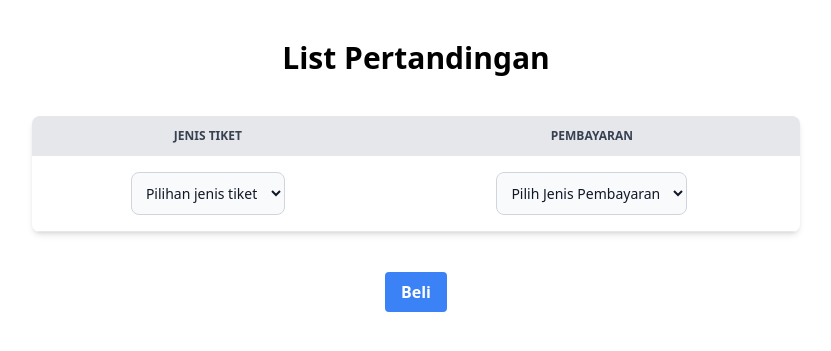
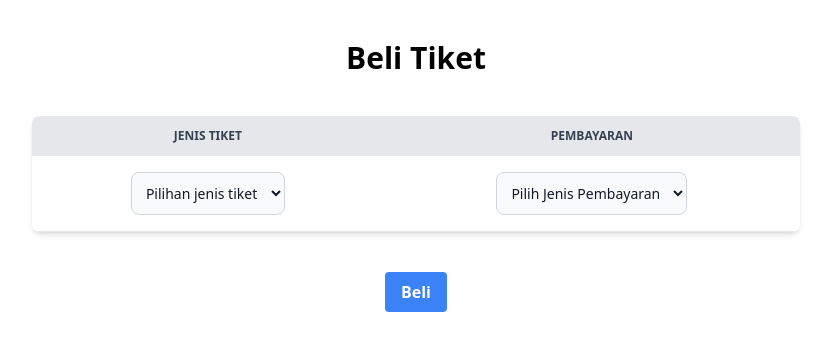
Before and after one commit to yancheesetofer/basdat, a Django app: page /penonton/tiket/ in a window 1280 px wide. Shown: the top 351 px of the page, without its empty margins (224-1055 px from the left). Run offline with Django 4.2, Linux system fonts and the light colour scheme; some libraries are stand-ins or nearby versions.

Commit message:
refactor some code

```diff
--- a/panitia/templates/mulaiPertandingan.html
+++ b/panitia/templates/mulaiPertandingan.html
@@ -1,10 +1,10 @@
 {% extends "base.html" %} {% block content %}
 <head>
-  <title>List Waktu Stadium A</title>
+  <title>Mulai Pertandingan</title>
 </head>
 <body>
   <h1 class="text-3xl font-bold flex justify-center mt-10">
-    List Pertandingan
+    Mulai Pertandingan
   </h1>
   <div class="mx-auto mt-10 w-2/5">
     <div class="relative overflow-x-auto shadow-md sm:rounded-lg">
--- a/panitia/templates/peristiwaTimBertanding.html
+++ b/panitia/templates/peristiwaTimBertanding.html
@@ -1,6 +1,6 @@
 {% extends "base.html" %} {% block content %}
 <head>
-  <title>List Waktu Stadium A</title>
+  <title>Peristiwa Tim</title>
 </head>
 <body>
   <h1 class="text-3xl font-bold flex justify-center mt-10">
--- a/penonton/templates/beliTiket.html
+++ b/penonton/templates/beliTiket.html
@@ -1,10 +1,10 @@
 {% extends "base.html" %} {% block content %}
 <head>
-  <title>List Waktu Stadium A</title>
+  <title>Beli Tiket</title>
 </head>
 <body>
   <h1 class="text-3xl font-bold flex justify-center mt-10">
-    List Pertandingan
+    Beli Tiket
   </h1>
   <div class="mx-auto mt-10 w-3/5">
     <div class="relative overflow-x-auto shadow-md sm:rounded-lg">
--- a/penonton/templates/pilihStadium.html
+++ b/penonton/templates/pilihStadium.html
@@ -4,6 +4,7 @@
 </head>
 <body>
   <h1 class="text-3xl font-bold flex justify-center mt-10">Pilih Stadium</h1>
+  <div class="w-3/5 mx-auto">
     <div class="flex justify-evenly mt-10">
       <select
         id="countries"
@@ -28,6 +29,7 @@
         <option>30 Januari 2021</option>
       </select>
     </div>
+  </div>
   <div class="flex justify-center">
     <button
       class="bg-blue-500 hover:bg-blue-700 text-white font-bold py-2 px-4 rounded mt-10"
--- a/penonton/urls.py
+++ b/penonton/urls.py
@@ -4,7 +4,7 @@ from django.urls import path
 app_name = "penonton"
 
 urlpatterns = [
-    path("", index, name="index"),
+    path("pilih/", pilih, name="pilih"),
     path("waktu/", listWaktuStadium, name="waktu"),
     path("pertandinganStadium/", listPertandinganStadium, name="pertandinganStadium"),
     path("tiket/", tiketPertandingan, name="tiket"),
--- a/penonton/views.py
+++ b/penonton/views.py
@@ -1,10 +1,9 @@
 from django.shortcuts import render
-from django.http import HttpResponse, HttpResponseNotFound, HttpResponseRedirect
 
 # Create your views here.
 
 
-def index(request):
+def pilih(request):
     return render(request, "pilihStadium.html")
 
 
@@ -19,5 +18,6 @@ def listPertandinganStadium(request):
 def tiketPertandingan(request):
     return render(request, "beliTiket.html")
 
+
 def listSemuaPertandingan(request):
     return render(request, "listSemuaPertandingan.html")
```
Lines whose indentation alone changed are shown as unchanged.
